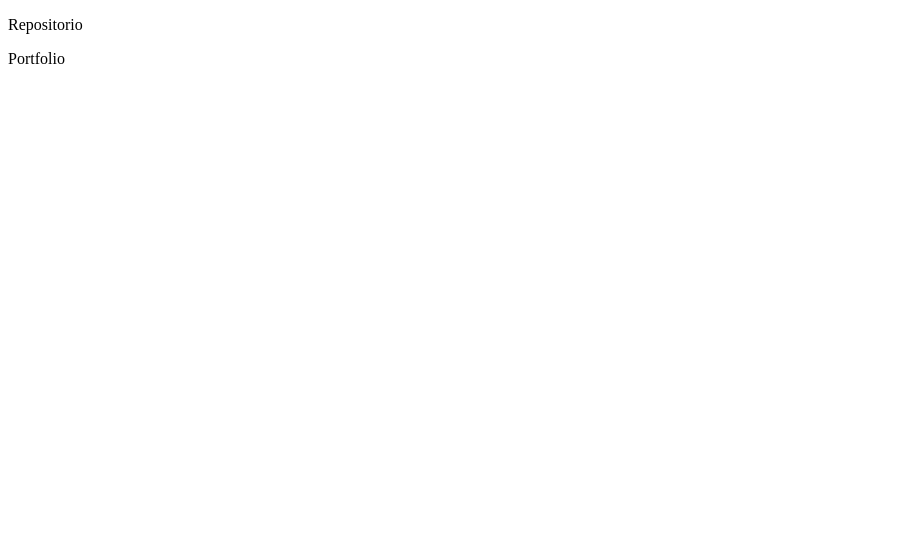
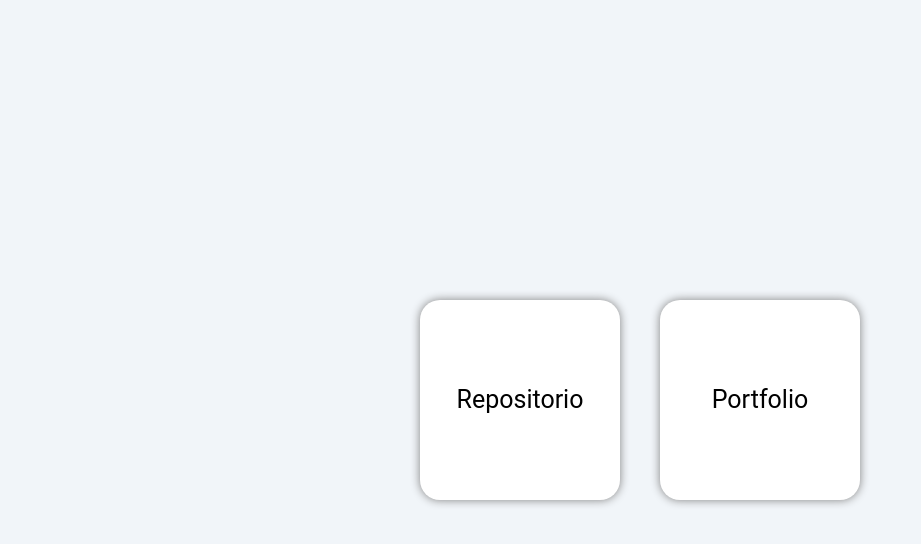
Before and after one commit to givensfit/portfolio, a plain HTML site: page index.html in a window 1280 px wide. Shown: the whole page, without its empty margins (0-921 px from the left). Drawn offline with Linux system fonts and the light colour scheme; the site is published under a folder, as on GitHub Pages, so addresses that start at the root find nothing.

Commit message:
rutas css & js

```diff
--- a/index.html
+++ b/index.html
@@ -4,7 +4,7 @@
   <meta charset="UTF-8">
   <meta name="viewport" content="width=device-width, initial-scale=1.0">
   <title>Github & Portfolio</title>
-  <link rel="stylesheet" href="/css/styles.css">
+  <link rel="stylesheet" href="./css/styles.css">
 </head>
 <body>
   <main class="github_portfolio">
@@ -19,7 +19,7 @@
 
     <section class="portfolio">
       <div class="card">
-        <a href="/portfolio/" class="bg-section"></a>
+        <a href="./portfolio/" class="bg-section"></a>
         <div class="section-name">
           <p>Portfolio</p>
         </div>
```
Also changed, not shown: portfolio/index.html (+2 -2 lines).
